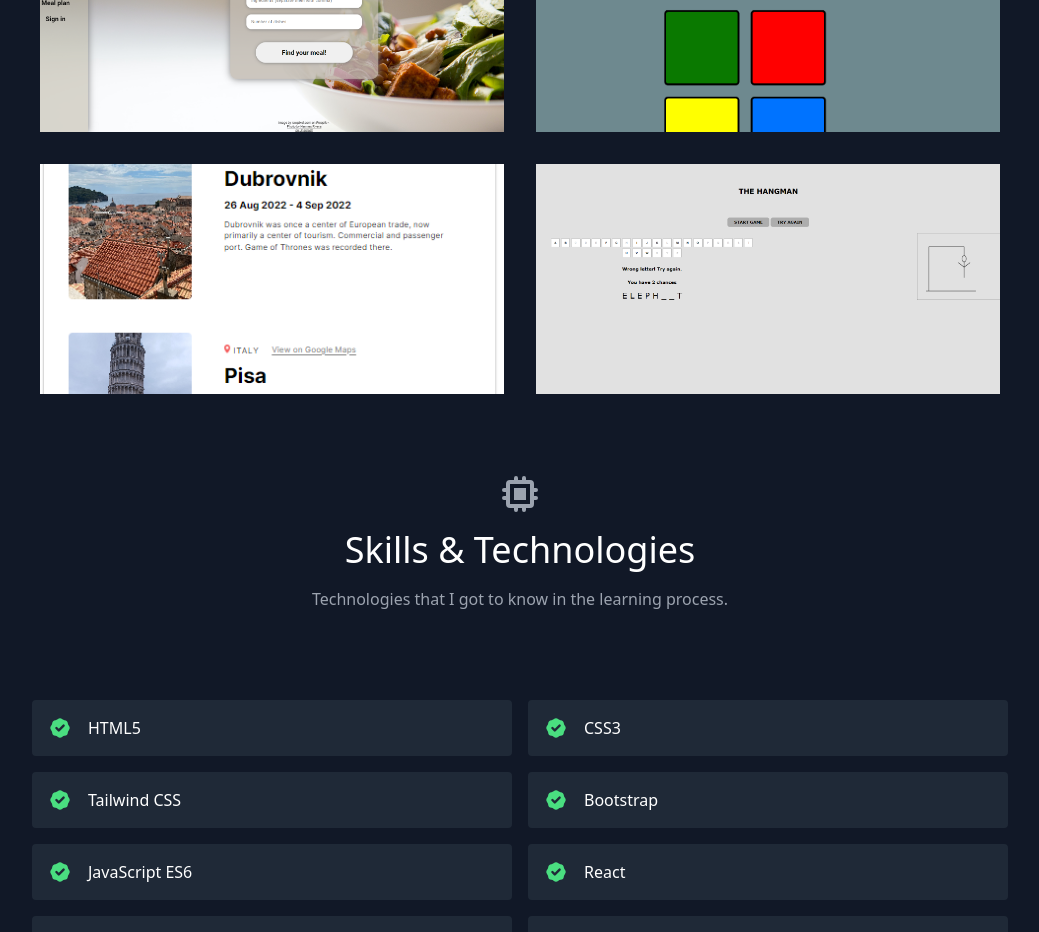
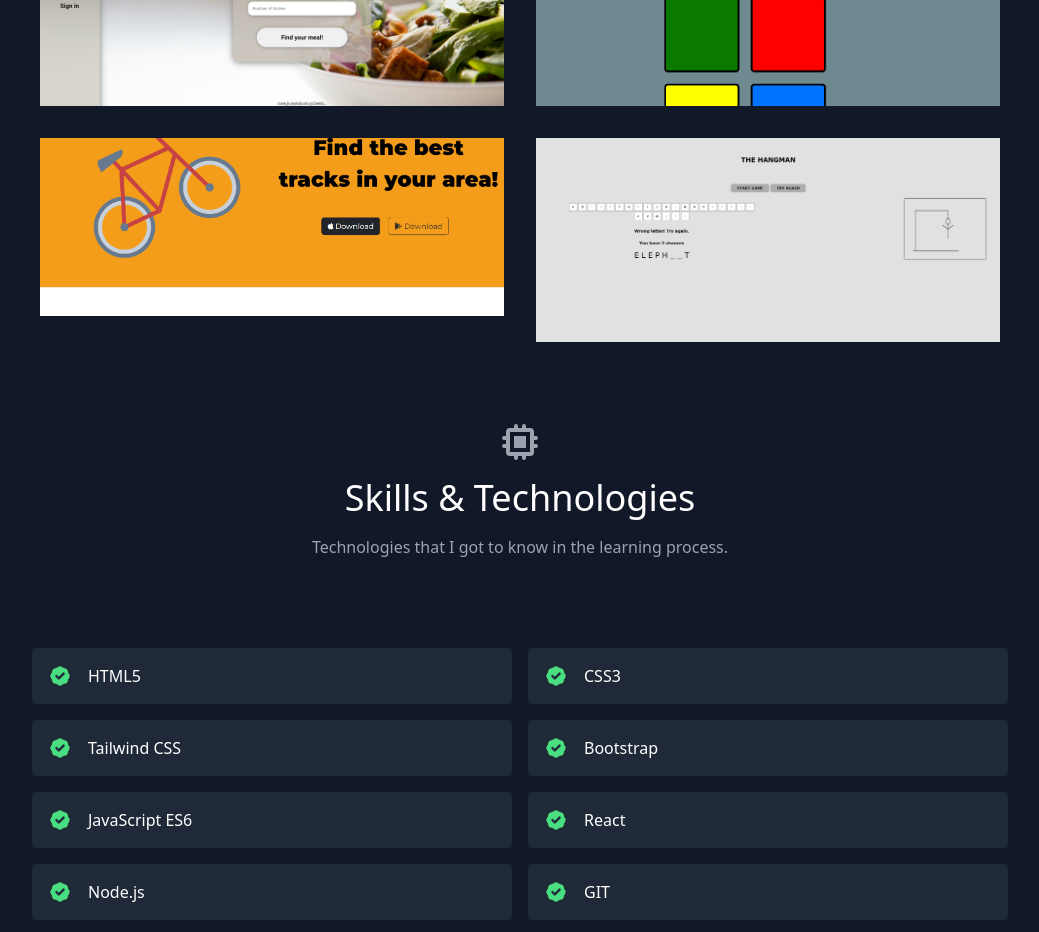
Before and after one commit to baranero/portfolio-website, a React (Create React App) app: page / in a window 1280 px wide. Shown: the part 1100-2032 px from the top of the page, without its empty margins (120-1159 px from the left). Built offline with nearby package versions, Linux system fonts and the light colour scheme.

Commit message:
changes in projects

```diff
--- a/src/components/data.js
+++ b/src/components/data.js
@@ -3,7 +3,7 @@ export const projects = [
     title: "Eat IT",
     subtitle: "React with API",
     description:
-      "Lorem ipsum dolor sit amet consectetur adipisicing elit. Praesentium dolore rerum laborum iure enim sint nemo omnis voluptate exercitationem eius?",
+      "An application that allows you to generate recipes based on the entered data.",
     image: "./culinary-recipes.png",
     link: "https://baranero.github.io/culinary-recipes/",
   },
@@ -11,23 +11,23 @@ export const projects = [
     title: "Simon Game",
     subtitle: "Javascript",
     description:
-      "Lorem ipsum dolor sit amet consectetur adipisicing elit. Praesentium dolore rerum laborum iure enim sint nemo omnis voluptate exercitationem eius?",
+      "A simple and popular game. Code written in pure Javascript.",
     image: "./simon-game.png",
     link: "https://baranero.github.io/simon-game/",
   },
   {
-    title: "My travel journal",
-    subtitle: "React Hooks",
+    title: "Fake Bike website",
+    subtitle: "HTML and Bootstrap",
     description:
-      "Lorem ipsum dolor sit amet consectetur adipisicing elit. Praesentium dolore rerum laborum iure enim sint nemo omnis voluptate exercitationem eius?",
-    image: "./travel-journal.png",
-    link: "https://baranero.github.io/travel-journal/",
+      "A website presenting a fake bicycle application",
+    image: "./fake-bike.png",
+    link: "https://baranero.github.io/fake-bike/",
   },
   {
     title: "The Hangman",
     subtitle: "Vanilla JavaScript",
     description:
-      "Lorem ipsum dolor sit amet consectetur adipisicing elit. Praesentium dolore rerum laborum iure enim sint nemo omnis voluptate exercitationem eius?",
+      "A hangman game, the app generates the alphabet and draws a hanged man after each wrong answer.",
     image: "./hangman.png",
     link: "https://baranero.github.io/hangman/",
   },
```
Also changed, not shown: public/fake-bike.PNG (added).
